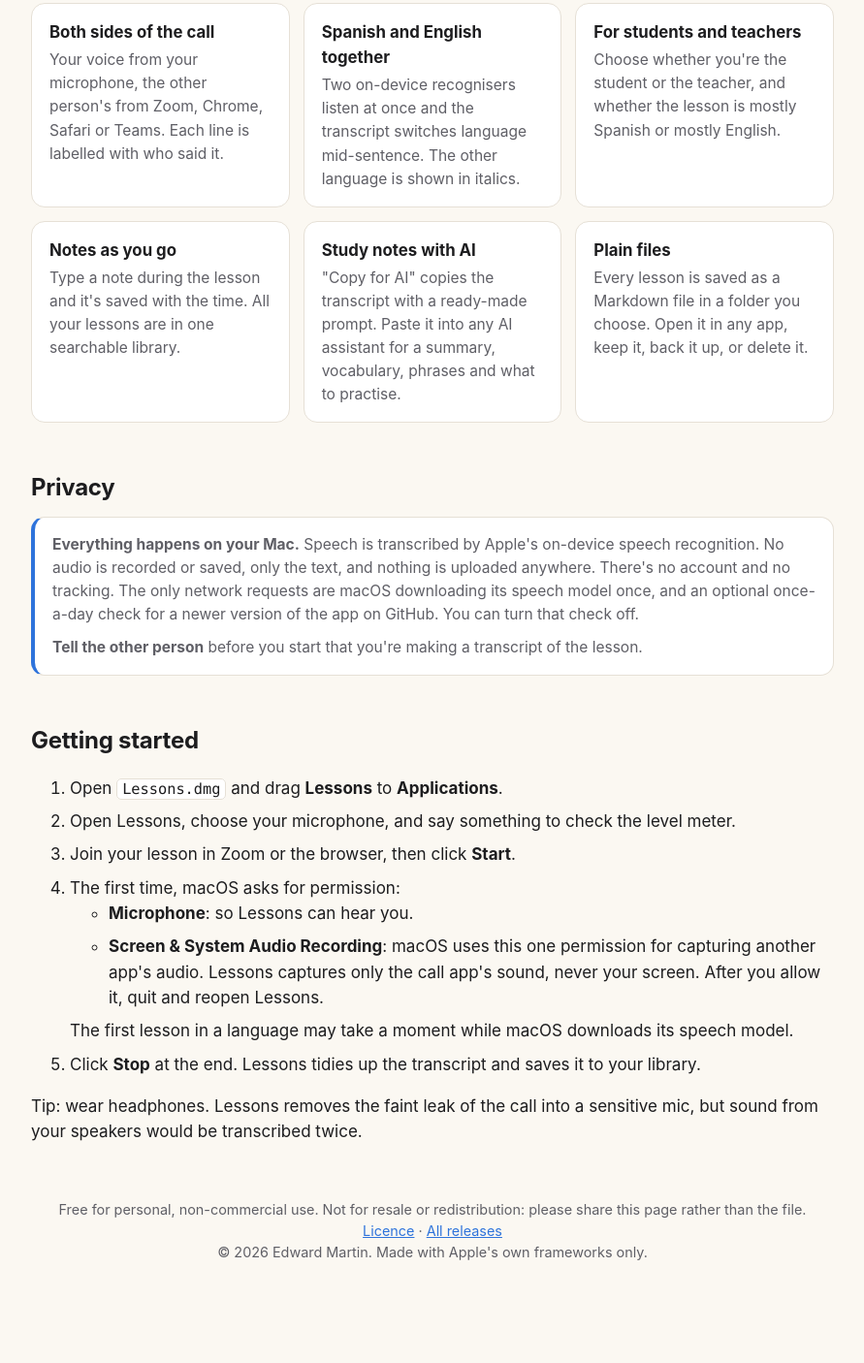
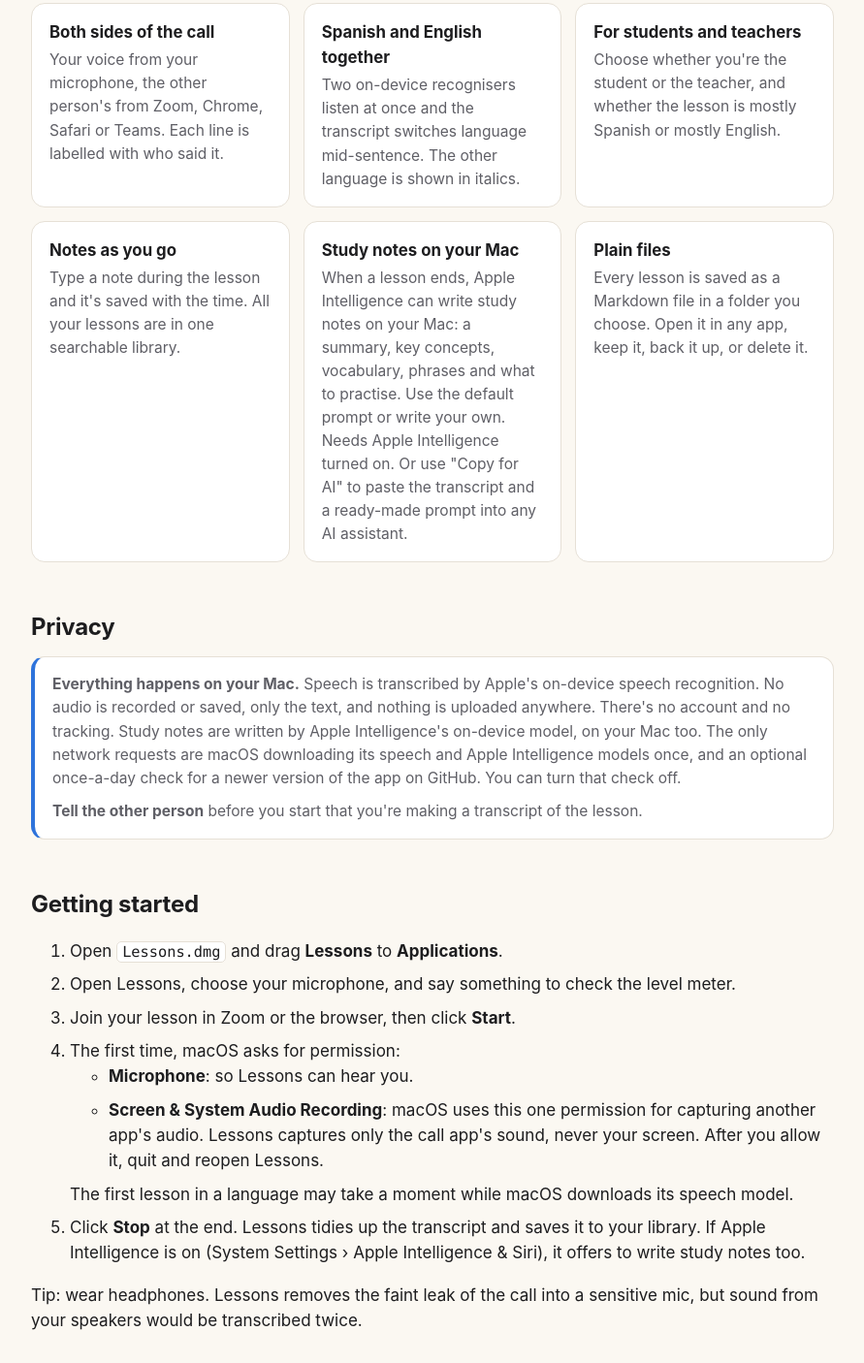
Before and after one commit to edspressomartini/lessons, a plain HTML site: page docs/index.html in a window 1280 px wide. Shown: the part 974-2380 px from the top of the page at 97% size, without its empty margins (194-1085 px from the left). Before the commit the page ends 2350 px from the top, so only its background shows below. Drawn offline with Linux system fonts and the light colour scheme.

Commit message:
Update download page

```diff
--- a/docs/index.html
+++ b/docs/index.html
@@ -74,13 +74,13 @@
     <div class="card"><h3>Spanish and English together</h3><p>Two on-device recognisers listen at once and the transcript switches language mid-sentence. The other language is shown in italics.</p></div>
     <div class="card"><h3>For students and teachers</h3><p>Choose whether you're the student or the teacher, and whether the lesson is mostly Spanish or mostly English.</p></div>
     <div class="card"><h3>Notes as you go</h3><p>Type a note during the lesson and it's saved with the time. All your lessons are in one searchable library.</p></div>
-    <div class="card"><h3>Study notes with AI</h3><p>"Copy for AI" copies the transcript with a ready-made prompt. Paste it into any AI assistant for a summary, vocabulary, phrases and what to practise.</p></div>
+    <div class="card"><h3>Study notes on your Mac</h3><p>When a lesson ends, Apple Intelligence can write study notes on your Mac: a summary, key concepts, vocabulary, phrases and what to practise. Use the default prompt or write your own. Needs Apple Intelligence turned on. Or use "Copy for AI" to paste the transcript and a ready-made prompt into any AI assistant.</p></div>
     <div class="card"><h3>Plain files</h3><p>Every lesson is saved as a Markdown file in a folder you choose. Open it in any app, keep it, back it up, or delete it.</p></div>
   </div>
 
   <h2>Privacy</h2>
   <div class="card privacy">
-    <p><strong>Everything happens on your Mac.</strong> Speech is transcribed by Apple's on-device speech recognition. No audio is recorded or saved, only the text, and nothing is uploaded anywhere. There's no account and no tracking. The only network requests are macOS downloading its speech model once, and an optional once-a-day check for a newer version of the app on GitHub. You can turn that check off.</p>
+    <p><strong>Everything happens on your Mac.</strong> Speech is transcribed by Apple's on-device speech recognition. No audio is recorded or saved, only the text, and nothing is uploaded anywhere. There's no account and no tracking. Study notes are written by Apple Intelligence's on-device model, on your Mac too. The only network requests are macOS downloading its speech and Apple Intelligence models once, and an optional once-a-day check for a newer version of the app on GitHub. You can turn that check off.</p>
     <p style="margin-top:10px"><strong>Tell the other person</strong> before you start that you're making a transcript of the lesson.</p>
   </div>
 
@@ -96,7 +96,7 @@
       </ul>
       The first lesson in a language may take a moment while macOS downloads its speech model.
     </li>
-    <li>Click <strong>Stop</strong> at the end. Lessons tidies up the transcript and saves it to your library.</li>
+    <li>Click <strong>Stop</strong> at the end. Lessons tidies up the transcript and saves it to your library. If Apple Intelligence is on (System Settings › Apple Intelligence &amp; Siri), it offers to write study notes too.</li>
   </ol>
   <p>Tip: wear headphones. Lessons removes the faint leak of the call into a sensitive mic, but sound from your speakers would be transcribed twice.</p>
 
```
Also changed, not shown: 1 other file.
